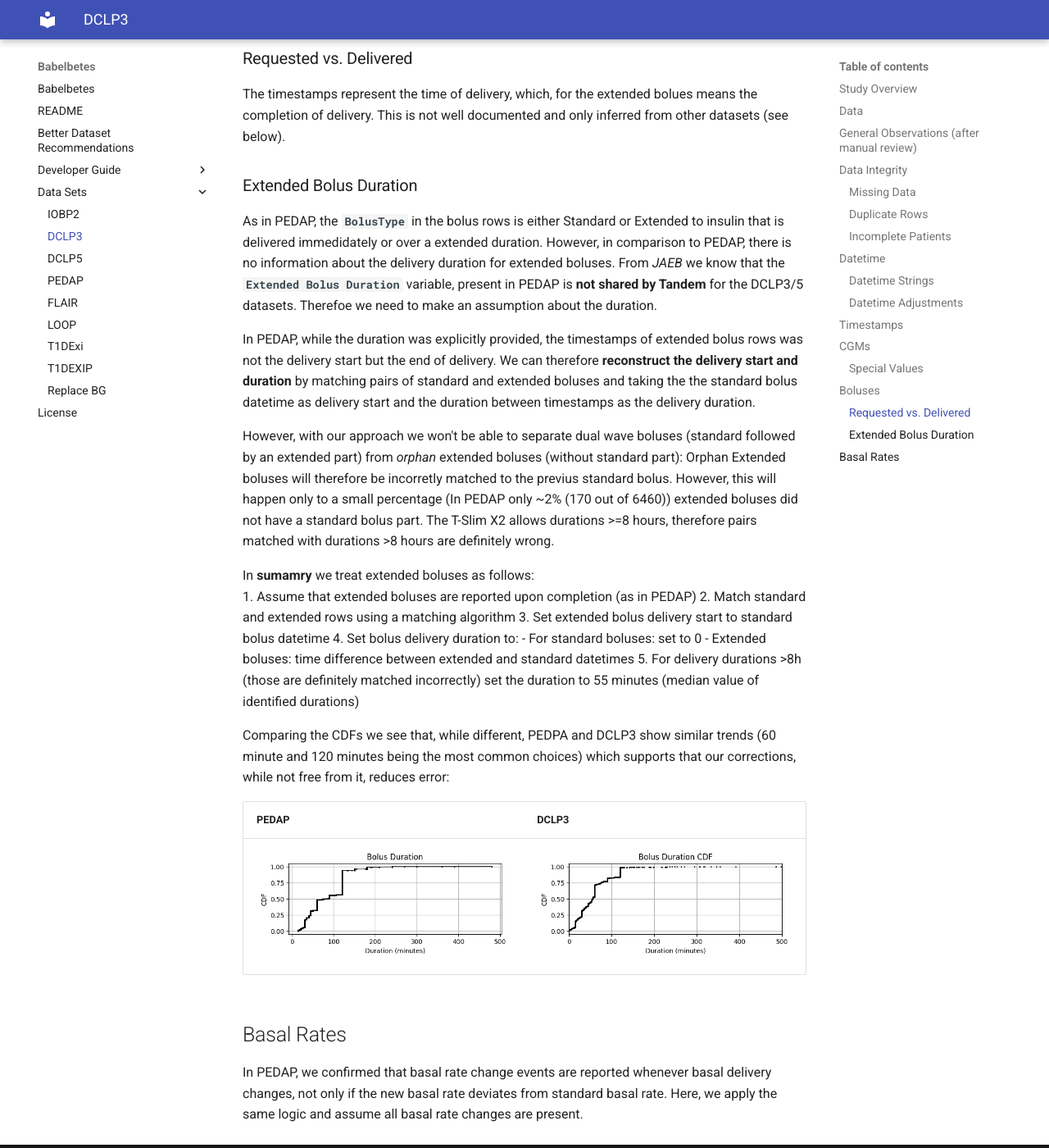
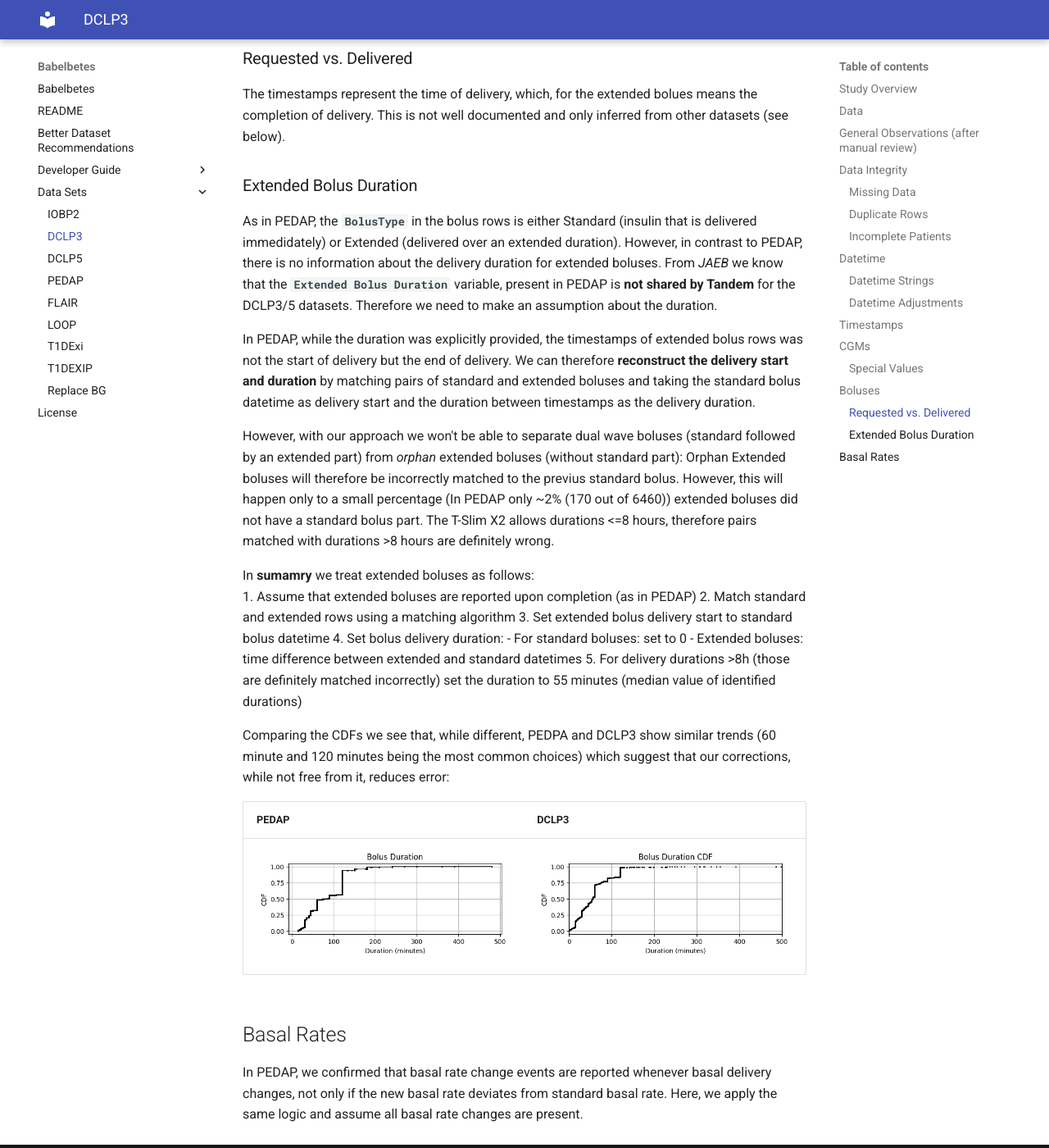
Before and after one commit to nudgebg/egvinsulin, an MkDocs documentation site: the page built from docs/data_sets/DCLP3.md, in a window 1280 px wide and 1400 px high, scrolled down 5768 px. Shown: the whole window at 82% size. Built offline with MkDocs 1.6.1 and Material for MkDocs 9.7.7, drawn with Linux system fonts in a browser that asks for light colours; some of the changed text lies outside the part shown.

Commit message:
Update DCLP3.md

```diff
--- a/docs/data_sets/DCLP3.md
+++ b/docs/data_sets/DCLP3.md
@@ -46,13 +46,13 @@
 ## General Observations (after manual review)
 * We need to figure out how to deal with DataDtTm_adjusted
 * We need to make asusmptions about extended bolus durations
-* We should analyze if an extended boluses are reported upcon delivery or completion
+* We should analyze if extended boluses are reported upon delivery or upon completion
 * We need to be aware that there will be duplicates in Record ids
 * 0 CGMs need to be handled (checking previous, value >0 to decide if <40, >400)
 
-**Differences to PEDAP:** PEDAP and DCLP are conducated on Tandem and therefore have similar data structures.
+**Differences from PEDAP:** PEDAP and DCLP are conducted on Tandem pumps and therefore have similar data structures.
 But some differences exist:
- - Basal rate column in PEDAP is named `BasalRate`, in DCLP3 it is `CommandedBasalRate`
+ - Basal rate column in PEDAP is named `BasalRate`; in DCLP3 it is `CommandedBasalRate`
  - DCLP we have two date columns `DataDtTm` and `DataDtTm_adjusted`, in PEDAP there are no adjusted datetimes
  - In `PEDAP`, extended boluses come with duration and are reported at completion. `DCLP`, we only know if a bolus is extended, but miss the duration or if the extended portion is reported at the announcement or at the completion.
  - `DCLP` Bolus table does not come with `CarbAmount` column
@@ -135,22 +135,22 @@
 
 ### Extended Bolus Duration
 
-As in PEDAP, the `BolusType` in the bolus rows is either Standard or Extended to insulin that is delivered immedidately or over a extended duration. However, in comparison to PEDAP, there is no information about the delivery duration for extended boluses. From *JAEB* we know that the `Extended Bolus Duration` variable, present in PEDAP is **not shared by Tandem** for the DCLP3/5 datasets. Therefoe we need to make an assumption about the duration.
+As in PEDAP, the `BolusType` in the bolus rows is either Standard (insulin that is delivered immedidately) or Extended (delivered over an extended duration). However, in contrast to PEDAP, there is no information about the delivery duration for extended boluses. From *JAEB* we know that the `Extended Bolus Duration` variable, present in PEDAP is **not shared by Tandem** for the DCLP3/5 datasets. Therefore we need to make an assumption about the duration.
 
-In PEDAP, while the duration was explicitly provided, the timestamps of extended bolus rows was not the delivery start but the end of delivery. We can therefore **reconstruct the delivery start and duration** by matching pairs of standard and extended boluses and taking the  the standard bolus datetime as delivery start and the duration between timestamps as the delivery duration.
+In PEDAP, while the duration was explicitly provided, the timestamps of extended bolus rows was not the start of delivery  but the end of delivery. We can therefore **reconstruct the delivery start and duration** by matching pairs of standard and extended boluses and taking the standard bolus datetime as delivery start and the duration between timestamps as the delivery duration.
 
-However, with our approach we won't be able to separate dual wave boluses (standard followed by an extended part) from *orphan* extended boluses (without standard part): Orphan Extended boluses will therefore be incorretly matched to the previus standard bolus. However, this will happen only to a small percentage (In PEDAP only ~2% (170 out of 6460)) extended boluses did not have a standard bolus part. The T-Slim X2 allows durations >=8 hours, therefore pairs matched with durations >8 hours are definitely wrong.
+However, with our approach we won't be able to separate dual wave boluses (standard followed by an extended part) from *orphan* extended boluses (without standard part): Orphan Extended boluses will therefore be incorrectly matched to the previus standard bolus. However, this will happen only to a small percentage (In PEDAP only ~2% (170 out of 6460)) extended boluses did not have a standard bolus part. The T-Slim X2 allows durations <=8 hours, therefore pairs matched with durations >8 hours are definitely wrong.
 
 In **sumamry** we treat extended boluses as follows:
 1. Assume that extended boluses are reported upon completion (as in PEDAP)
 2. Match standard and extended rows using a matching algorithm
 3. Set extended bolus delivery start to standard bolus datetime
-4. Set bolus delivery duration to:
+4. Set bolus delivery duration:
    - For standard boluses: set to 0
    - Extended boluses: time difference between extended and standard datetimes
 5. For delivery durations >8h (those are definitely matched incorrectly) set the duration to 55 minutes (median value of identified durations)
 
-Comparing the CDFs we see that, while different, PEDPA and DCLP3 show similar trends (60 minute and 120 minutes being the most common choices) which supports that our corrections, while not free from it, reduces error:
+Comparing the CDFs we see that, while different, PEDPA and DCLP3 show similar trends (60 minute and 120 minutes being the most common choices) which suggest that our corrections, while not free from it, reduces error:
 
 | PEDAP | DCLP3 |
 |-|-|
```
Also changed, not shown: other parts of docs/data_sets/DCLP3.md (+11 -11 lines).
